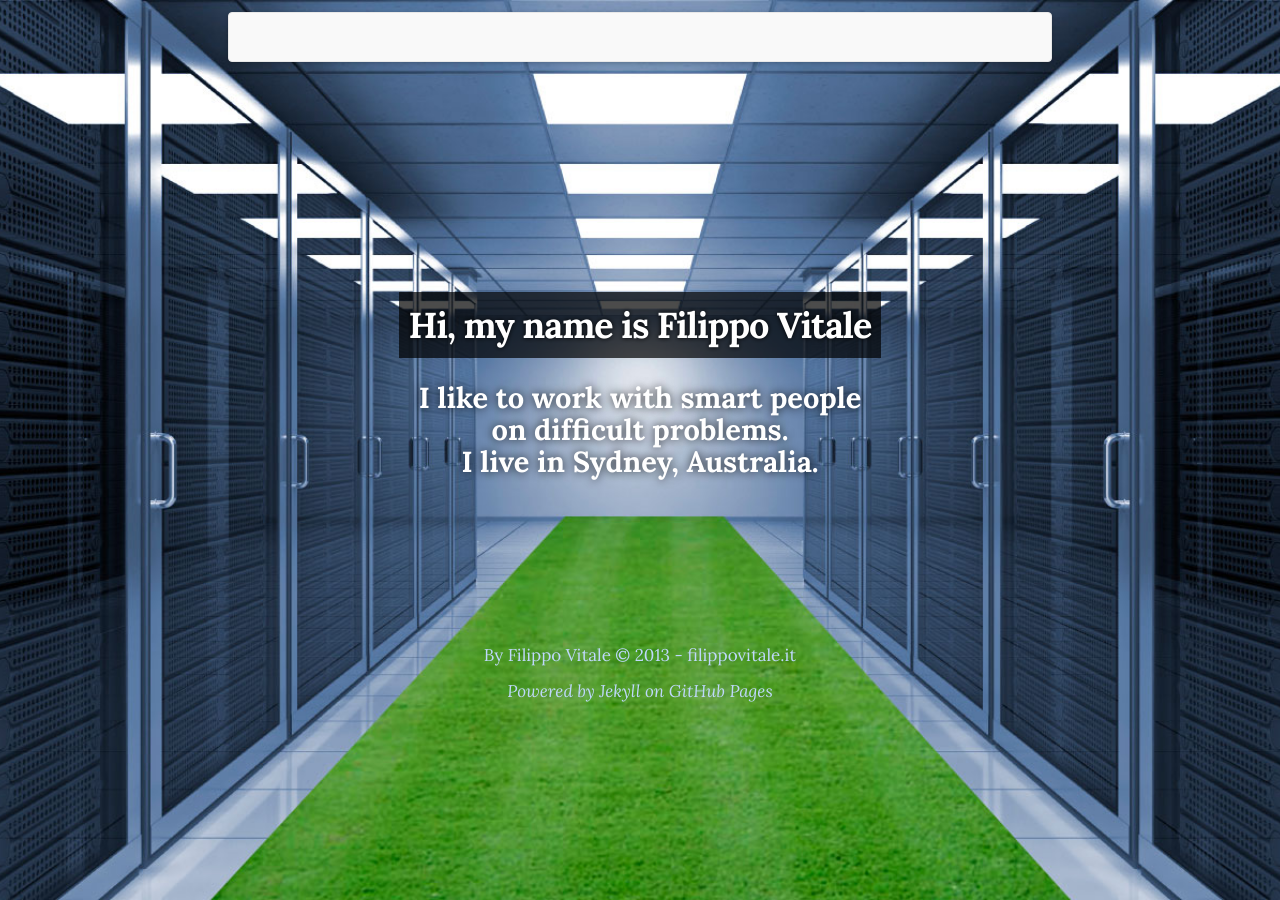
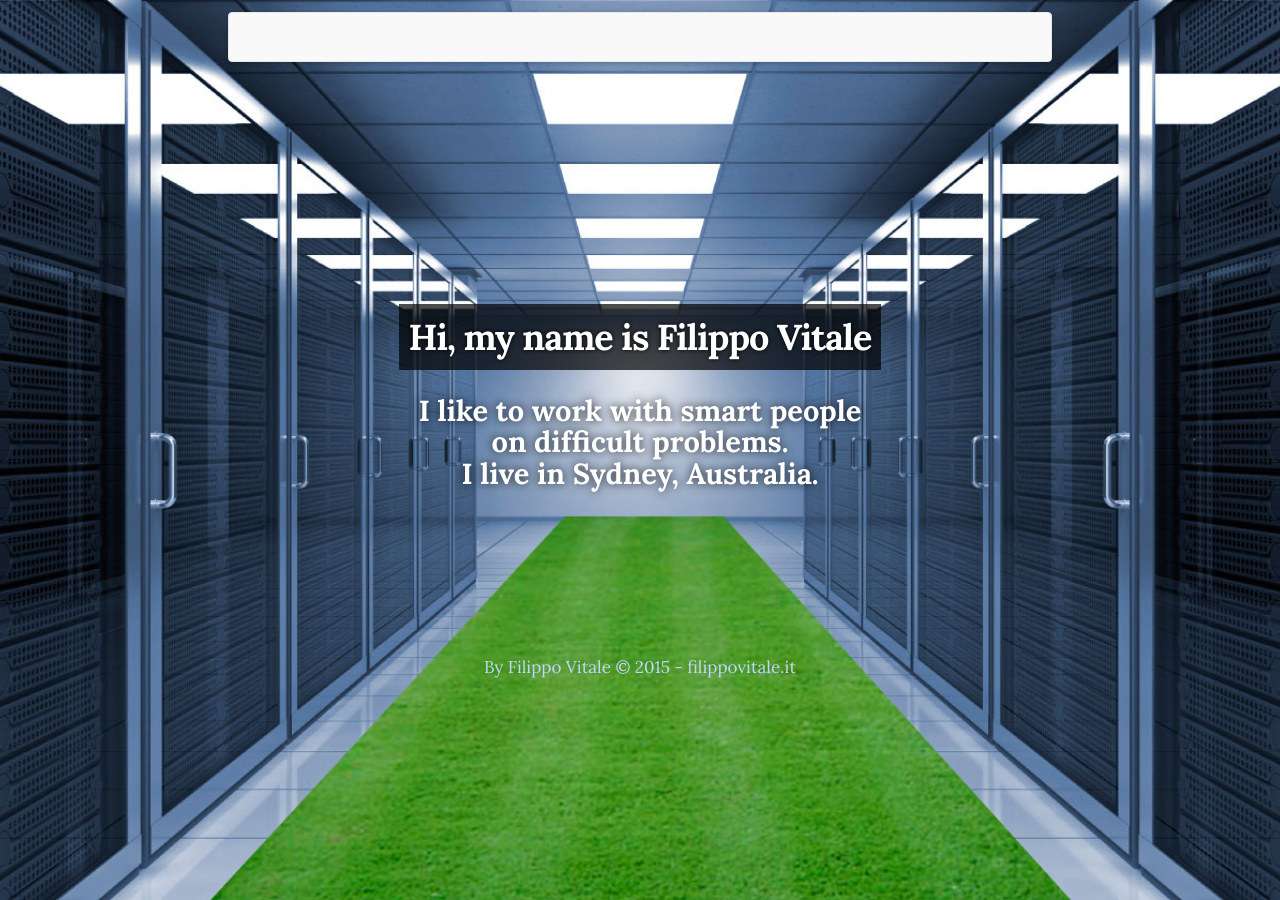
Before and after one commit to filippovitale/filippovitale.github.io, a Jekyll site: the page built from index.html, in a window 1280 px wide. Built offline with Jekyll 4.4.1, drawn with Linux system fonts in a browser that asks for light colours; comment, search, counter and statistics services are not loaded.

Commit message:
housekeeping

```diff
--- a/_includes/footer.html
+++ b/_includes/footer.html
@@ -3,10 +3,6 @@
     <span itemprop="name">
       <a href="https://plus.google.com/113126618814932185508?rel=author" rel="author">By Filippo Vitale</a>
     </span>
-    <a href="/LICENSE.md">© 2013</a> - <a href="http://filippovitale.it/">filippovitale.it</a>
+    <a href="/LICENSE.md">© 2015</a> - <a href="http://filippovitale.it/">filippovitale.it</a>
   </p>
-  <em>
-    Powered by <a href="http://jekyllrb.com/">Jekyll</a>
-    on <a href="https://github.com/filippovitale/filippovitale.github.io">GitHub Pages</a>
-  </em>
 </footer>
```
